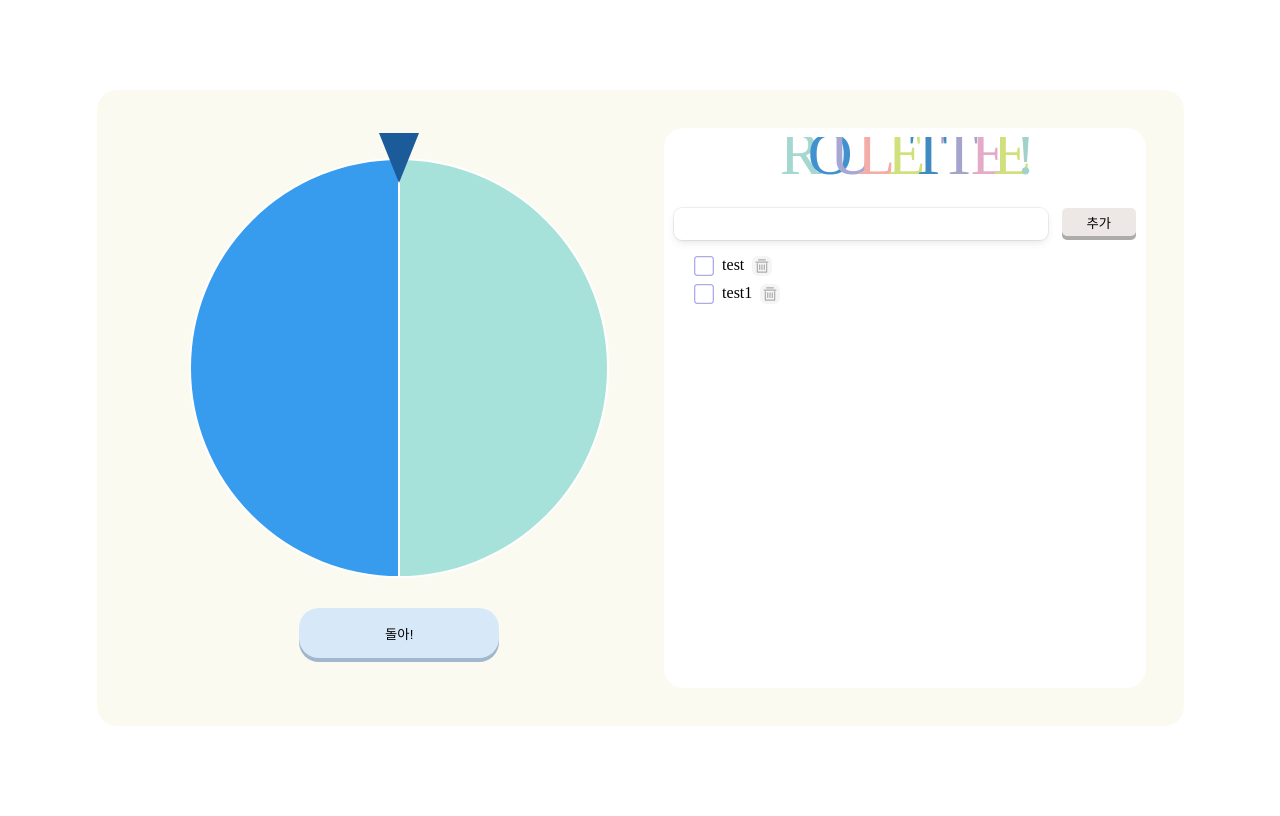
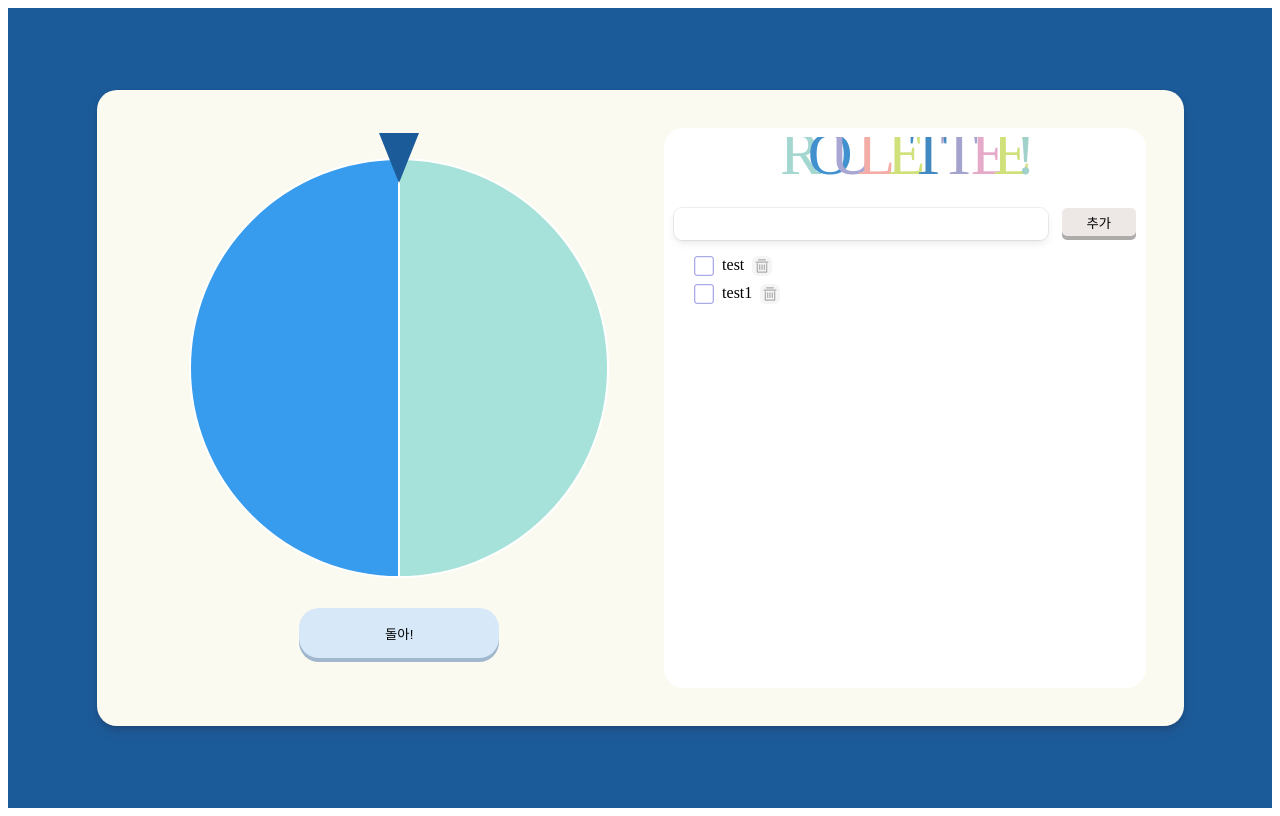
Before and after one commit to Yun-D/roulettee, a React (Create React App) app: page / in a window 1280 px wide. Built offline with nearby package versions, Linux system fonts and the light colour scheme.

Commit message:
🎨Design: 배경색 적용

```diff
--- a/src/components/Style.css
+++ b/src/components/Style.css
@@ -3,6 +3,7 @@
   align-items: center;
   justify-content: center;
   height: 100vh;
+  background-color: #1c5b99;
 }
 
 .content {
@@ -13,6 +14,8 @@
   padding: 3%;
   display: flex;
   flex-direction: row;
+  box-shadow: rgba(50, 50, 93, 0.25) 0px 6px 12px -2px,
+    rgba(0, 0, 0, 0.3) 0px 3px 7px -3px;
 }
 
 /* ------------------------------ */
```
